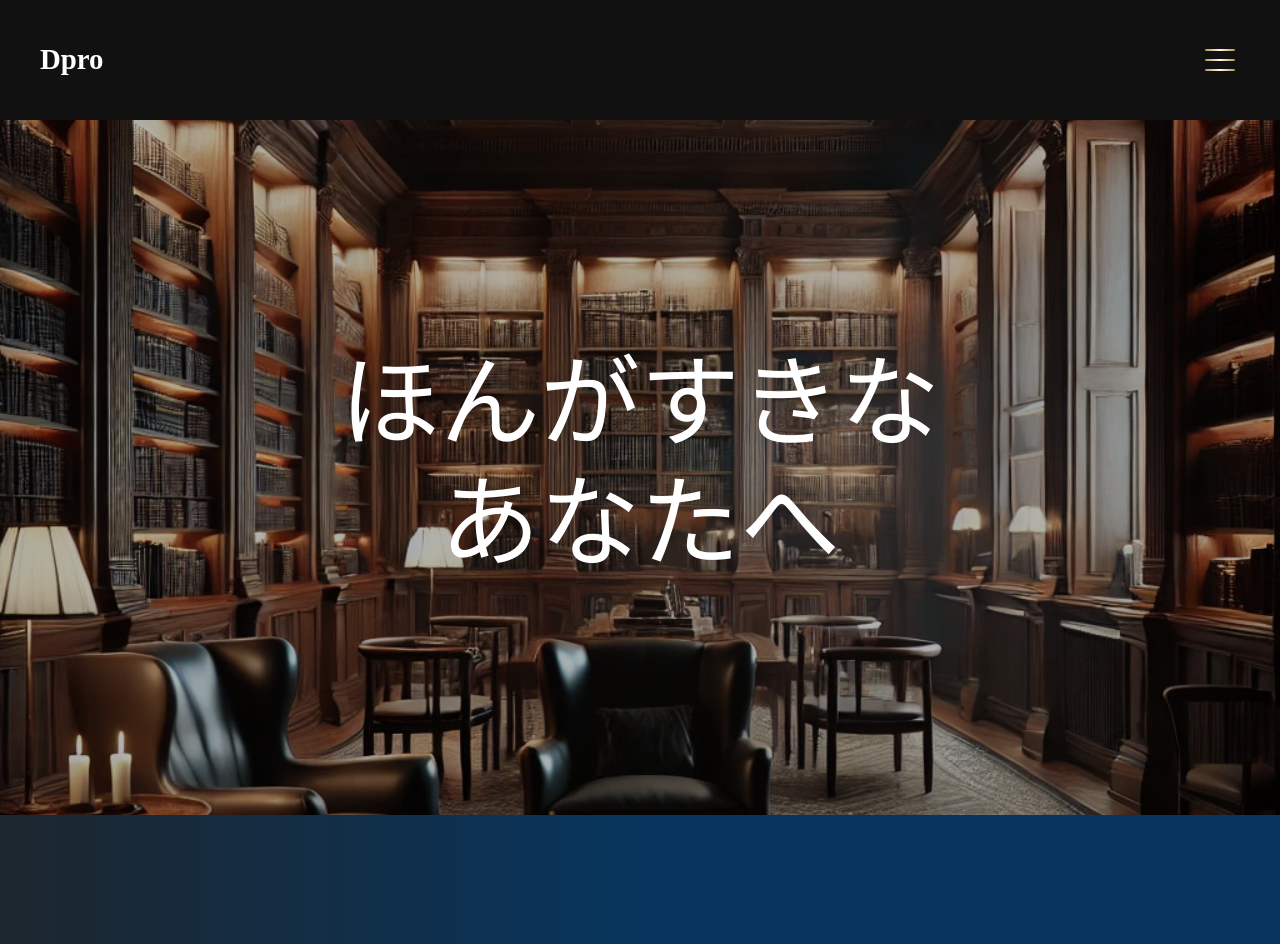
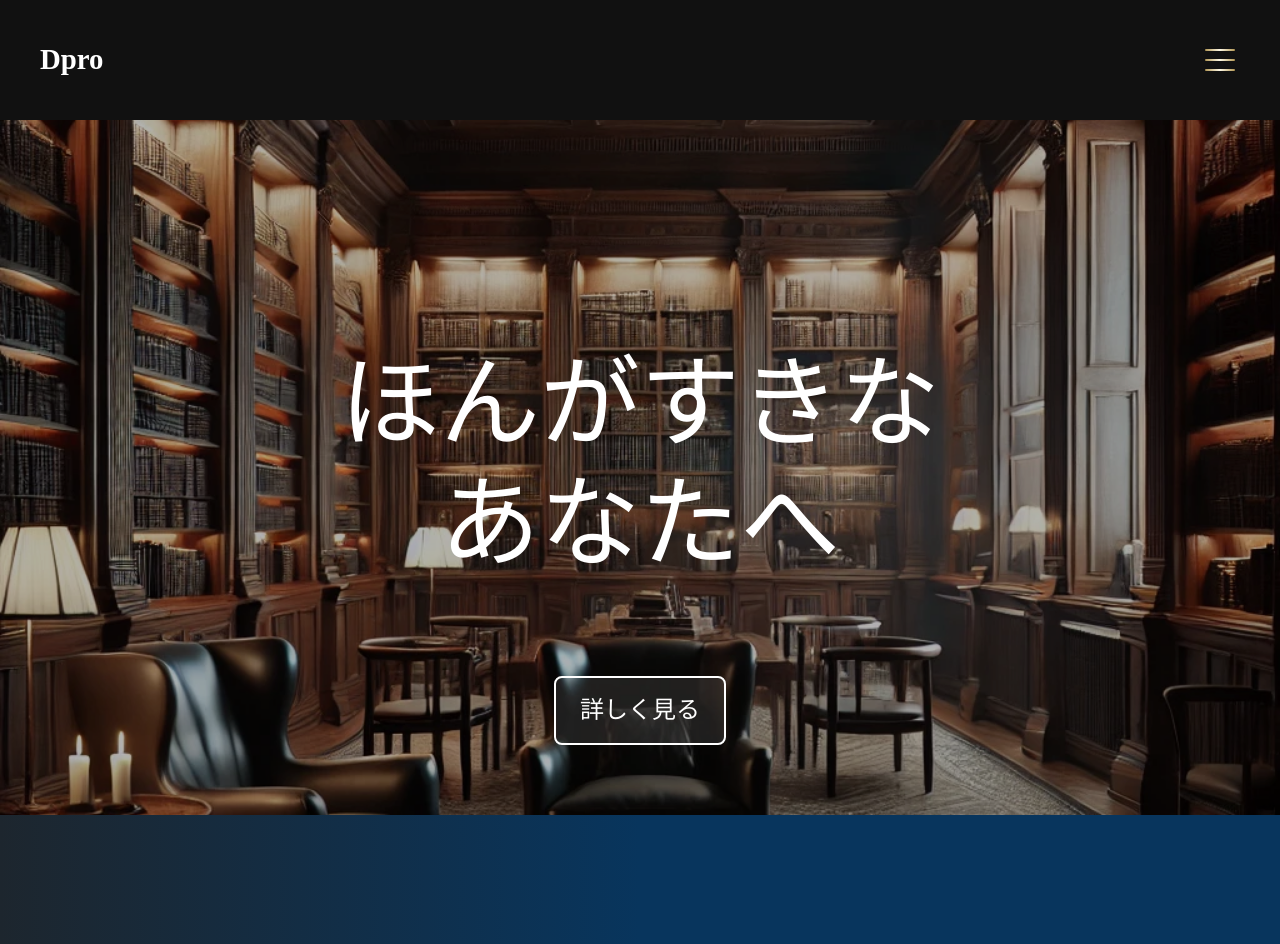
Before and after one commit to riku-yanagihashi/Dpro, a Django app: page / in a window 1280 px wide. Shown: the top 944 px of the page. Run offline with Django 5.2, Linux system fonts and the light colour scheme; some libraries are stand-ins or nearby versions; some web fonts are replaced.

Commit message:
style: デザインの変更とログイン機能の遷移機能の変更

```diff
--- a/sites/accounts/urls.py
+++ b/sites/accounts/urls.py
@@ -3,9 +3,11 @@ from django.urls import path
 from django.contrib.auth import views as auth_views
 from . import views
 
+app_name = 'accounts'
+
 urlpatterns = [
     path('login/', auth_views.LoginView.as_view(template_name='accounts/login.html'), name='login'),
-    path('logout/', auth_views.LogoutView.as_view(next_page='login'), name='logout'),  # ログアウトURL
+    path('logout/', auth_views.LogoutView.as_view(next_page='accounts:login'), name='logout'),  # ログアウトURL
     path('signup/', views.signup, name='signup'),
     path('', views.index, name='index'),
 ]
--- a/sites/static/css/home/base.css
+++ b/sites/static/css/home/base.css
@@ -104,6 +104,16 @@ li {
     padding: 20px 0;
     border-bottom: solid 1px #fff;
 }
+.nav-menu li a {
+    color: white; /* 通常時の文字色 */
+    transition: color 0.5s ease, -webkit-text-fill-color 0.5s ease;
+}
+
+.nav-menu li a:hover {
+    background: linear-gradient(90deg, #b39855, #fff9e6, #b39855);
+    -webkit-background-clip: text;
+    -webkit-text-fill-color: transparent; /* 文字の色がグラデーションに変わる */
+}
 #navi ul.nav-sns li {
     padding: 5px 0;
 }
--- a/sites/static/css/home/index.css
+++ b/sites/static/css/home/index.css
@@ -31,6 +31,27 @@
     margin: 0 auto; /* 中央揃え */
     line-height: 1.2; /* 改行時の行間を調整 */
 }
+#video .styled-button {
+    position: absolute;
+    bottom: 10%; /* ボタンの縦位置 */
+    padding: 12px 24px;
+    background-color: rgba(255, 255, 255, 0.1); /* 背景を薄く透明に */
+    color: #ffffff;
+    font-size: 24px;
+    font-family: "Hannari", serif;
+    text-decoration: none;
+    border: 2px solid #ffffff;
+    border-radius: 8px;
+    z-index: 100;
+    transition: background-color 0.3s, color 0.3s; /* スムーズなホバーエフェクト */
+}
+
+#video .styled-button:hover {
+    background-color: rgba(255, 255, 255, 0.2);
+    color: #f0f0f0;
+    text-decoration: none;
+}
+
 @media screen and (max-width: 600px) {
     #bg-video {
         height: 100vh;
--- a/sites/templates/accounts/login.html
+++ b/sites/templates/accounts/login.html
@@ -14,6 +14,6 @@
         {{ form.as_p }}
         <button type="submit">ログイン</button>
     </form>
-    <p>アカウントをお持ちでない場合は、<a href="{% url 'signup' %}">サインアップ</a>してください。</p>
+    <p>アカウントをお持ちでない場合は、<a href="{% url 'accounts:signup' %}">サインアップ</a>してください。</p>
 </body>
 </html>
--- a/sites/templates/accounts/signup.html
+++ b/sites/templates/accounts/signup.html
@@ -11,6 +11,6 @@
         {{ form.as_p }}
         <button type="submit">登録</button>
     </form>
-    <p>既にアカウントをお持ちですか？ <a href="{% url 'login' %}">ログイン</a></p>
+    <p>既にアカウントをお持ちですか？ <a href="{% url 'accounts:login' %}">ログイン</a></p>
 </body>
 </html>
--- a/sites/templates/home/index.html
+++ b/sites/templates/home/index.html
@@ -11,6 +11,7 @@
 <div id="video">
     <p>ほんがすきな<br>あなたへ</p>
     <img id="bg-video" src="{% static 'images/home/lib.png' %}" loop autoplay muted playsinline></img>
+    <a href="{% url 'accounts:index' %}" class="styled-button">詳しく見る</a>
 </div>
 
 <section id="pickup">
```
